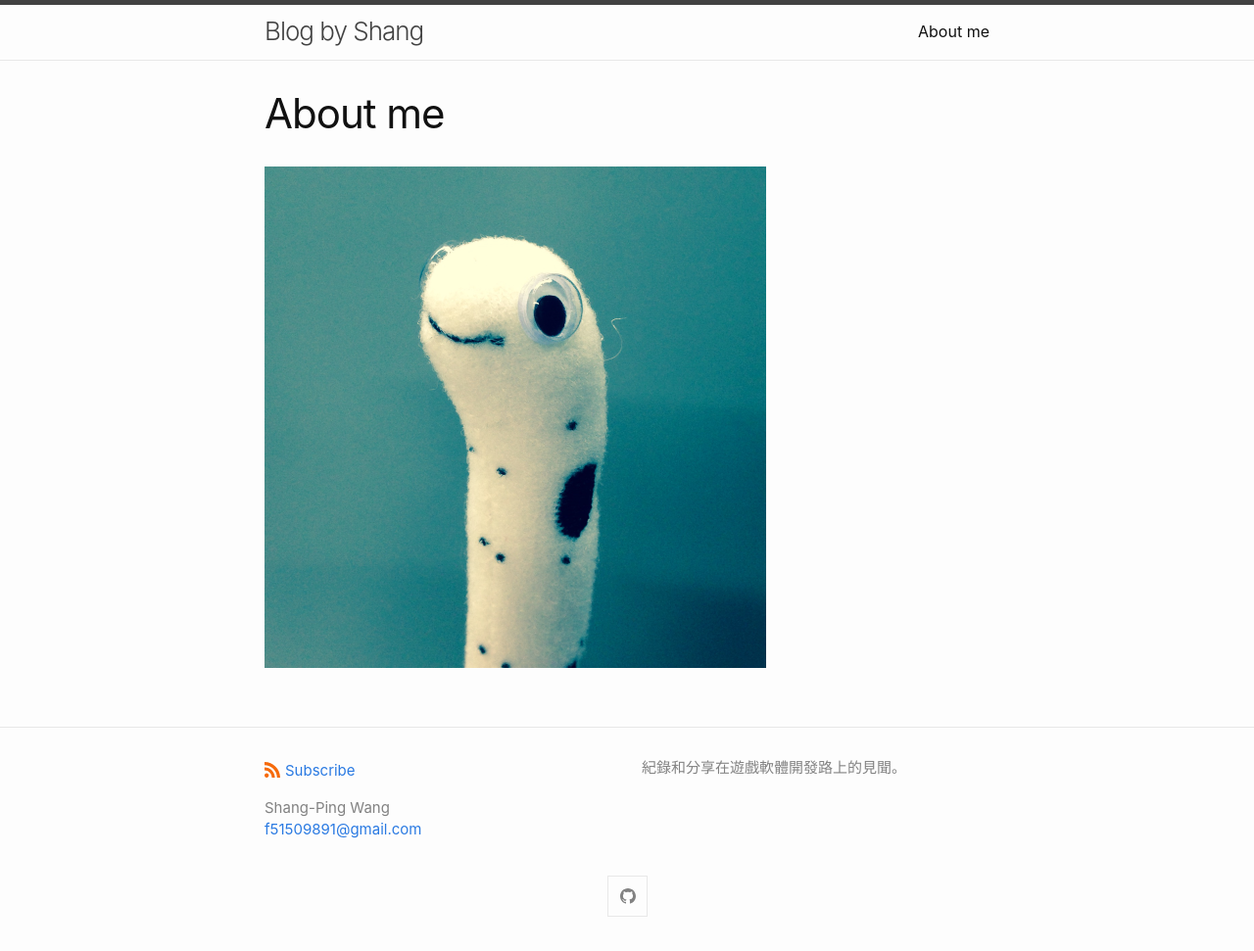
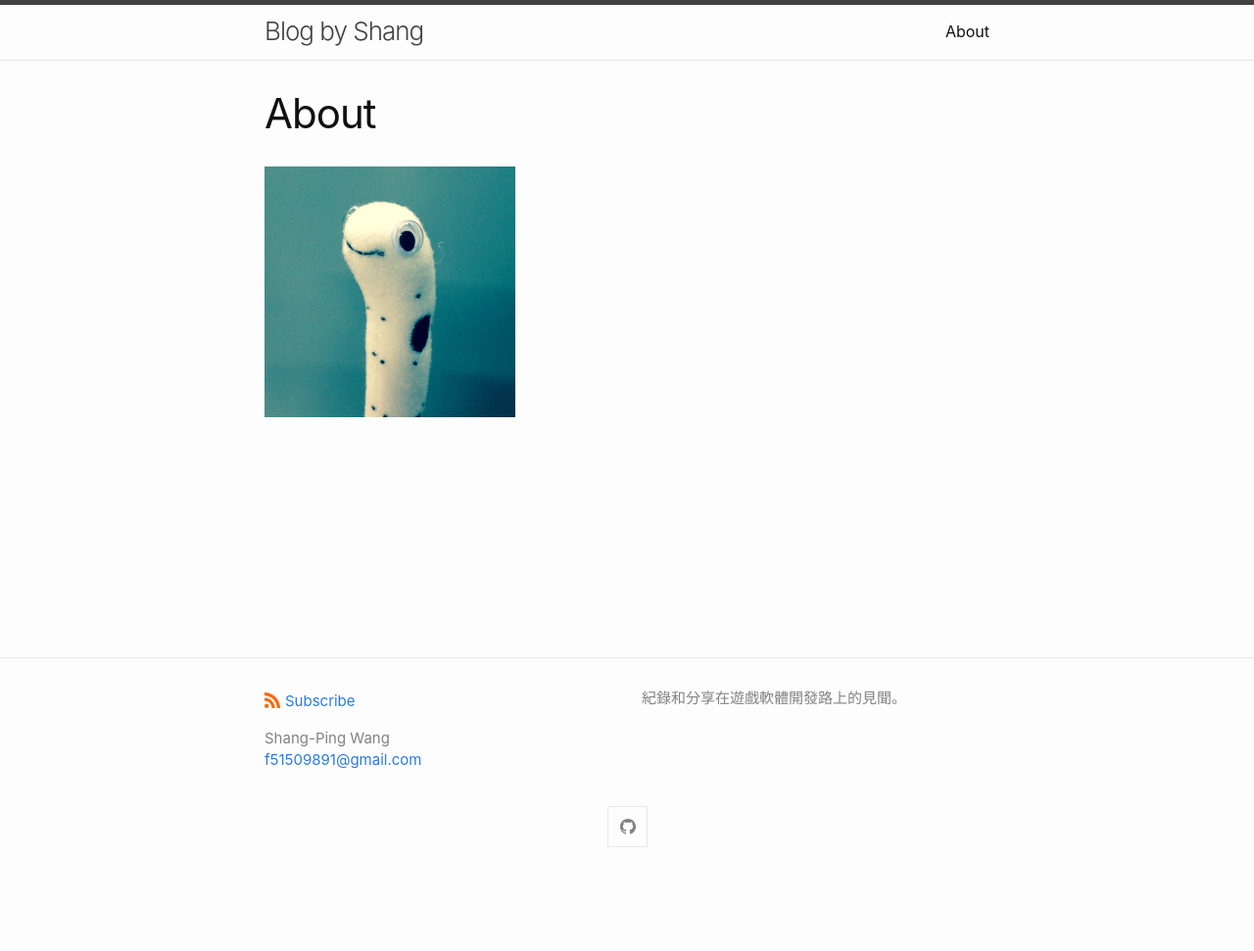
Before and after one commit to SHANG5150/shang5150.github.io, a Jekyll site: the page built from about.md, in a window 1280 px wide. Shown: the whole page at 98% size. Built offline with Jekyll 4.4.1, drawn with Linux system fonts in a browser that asks for light colours; after the commit the page ends 900 px from its top, so only the background shows below that.

```diff
--- a/about.md
+++ b/about.md
@@ -1,6 +1,6 @@
 ---
 layout: page
-title: About me
+title: About
 ---
 
 ![Headshot of Shang](/assets/img/headshot.png)
```
Also changed, not shown: assets/img/headshot.png.
